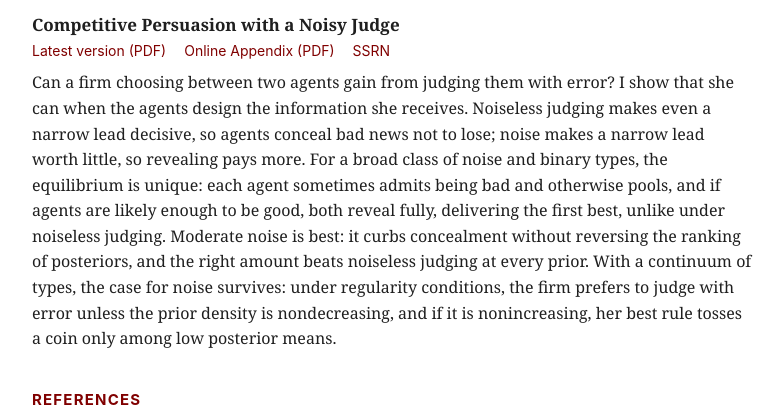
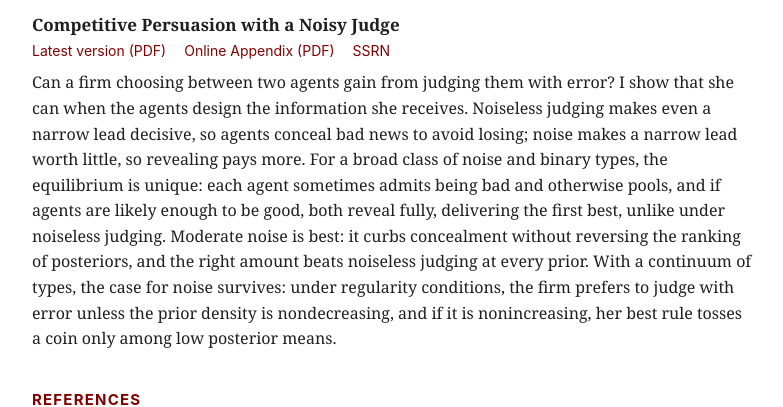
Before and after one commit to karpov-igor/karpov-igor.github.io, a plain HTML site: page index.html in a window 1280 px wide. Shown: the part 651-1058 px from the top of the page, without its empty margins (248-1031 px from the left). Drawn offline with Linux system fonts and the light colour scheme.

Commit message:
Update JMP, CV and abstract (19 Nov)

```diff
--- a/index.html
+++ b/index.html
@@ -38,7 +38,7 @@
         <a href="Karpov_JMP_Online_Appendix.pdf">Online Appendix (PDF)</a>
         <a href="https://papers.ssrn.com/sol3/papers.cfm?abstract_id=5407206">SSRN</a>
       </div>
-      <p class="abstract">Can a firm choosing between two agents gain from judging them with error? I show that she can when the agents design the information she receives. Noiseless judging makes even a narrow lead decisive, so agents conceal bad news not to lose; noise makes a narrow lead worth little, so revealing pays more. For a broad class of noise and binary types, the equilibrium is unique: each agent sometimes admits being bad and otherwise pools, and if agents are likely enough to be good, both reveal fully, delivering the first best, unlike under noiseless judging. Moderate noise is best: it curbs concealment without reversing the ranking of posteriors, and the right amount beats noiseless judging at every prior. With a continuum of types, the case for noise survives: under regularity conditions, the firm prefers to judge with error unless the prior density is nondecreasing, and if it is nonincreasing, her best rule tosses a coin only among low posterior means.</p>
+      <p class="abstract">Can a firm choosing between two agents gain from judging them with error? I show that she can when the agents design the information she receives. Noiseless judging makes even a narrow lead decisive, so agents conceal bad news to avoid losing; noise makes a narrow lead worth little, so revealing pays more. For a broad class of noise and binary types, the equilibrium is unique: each agent sometimes admits being bad and otherwise pools, and if agents are likely enough to be good, both reveal fully, delivering the first best, unlike under noiseless judging. Moderate noise is best: it curbs concealment without reversing the ranking of posteriors, and the right amount beats noiseless judging at every prior. With a continuum of types, the case for noise survives: under regularity conditions, the firm prefers to judge with error unless the prior density is nondecreasing, and if it is nonincreasing, her best rule tosses a coin only among low posterior means.</p>
     </div>
 
     <h2>References</h2>
```
Also changed, not shown: research.html (+1 -1 lines), 2 other files.
